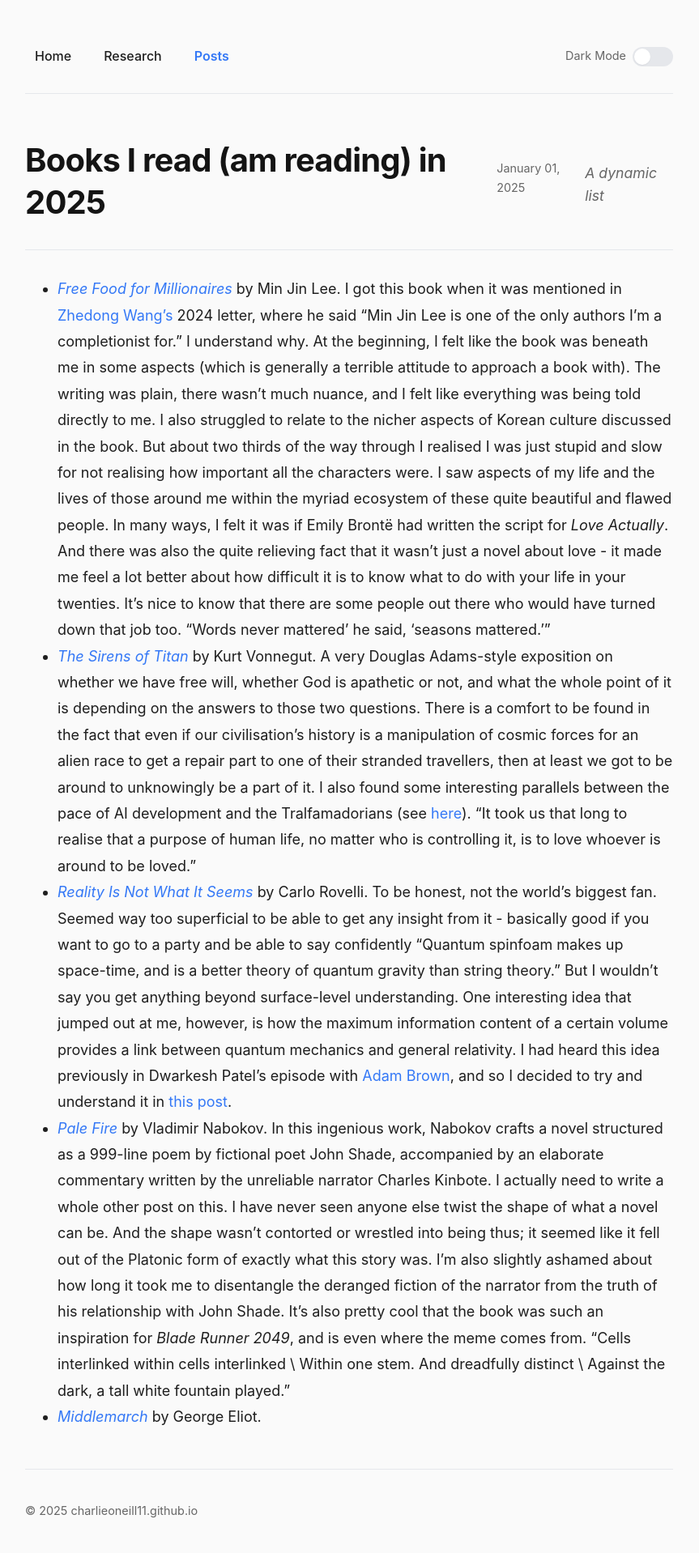
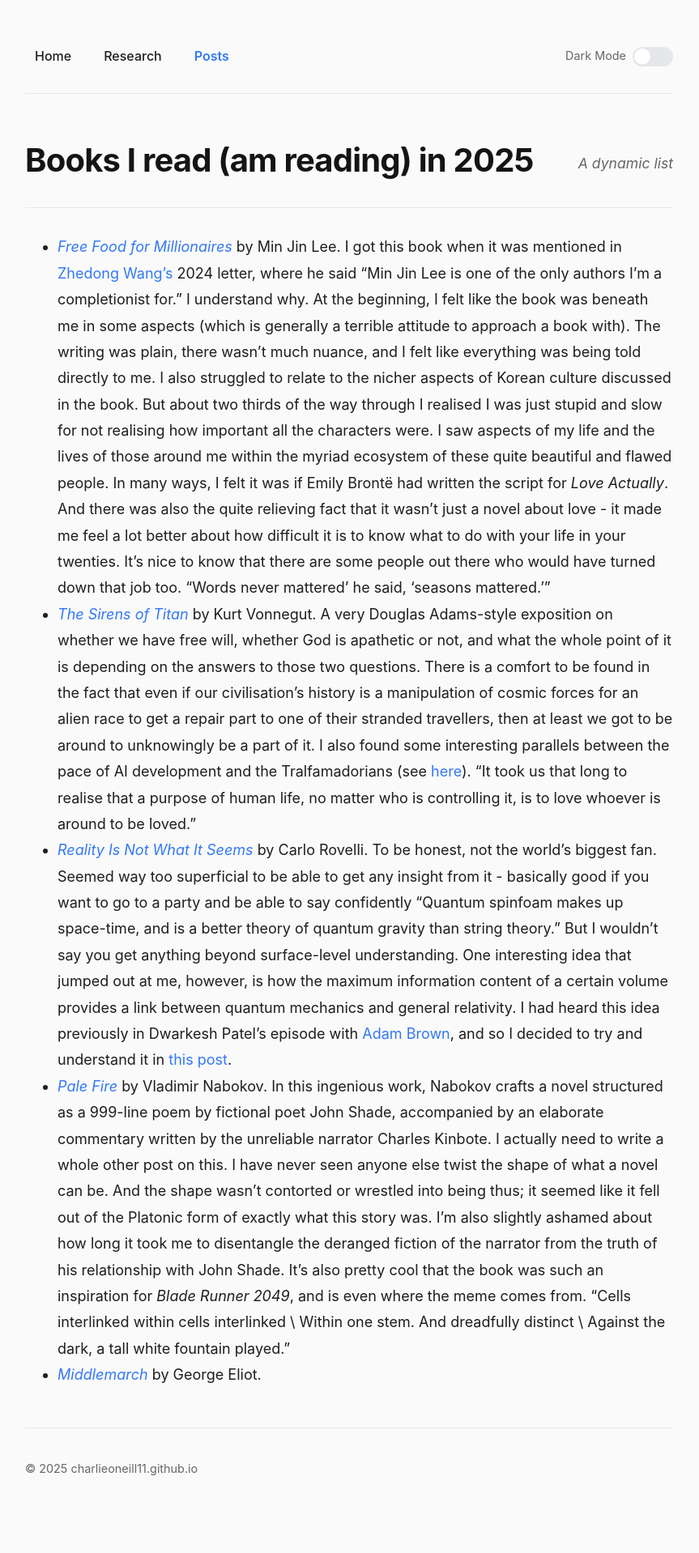
Before and after one commit to charlieoneill11/charlieoneill11.github.io, a Jekyll site: the page built from _posts/2025-01-01-2025_books.md, in a window 1280 px wide. Shown: the whole page at 81% size, without its empty margins (209-1072 px from the left). Built offline with Jekyll 4.4.1, drawn with Linux system fonts in a browser that asks for light colours; after the commit the page ends 1866 px from its top, so only the background shows below that.

Commit message:
fixed post titles

```diff
--- a/_layouts/post.html
+++ b/_layouts/post.html
@@ -1,10 +1,9 @@
 ---
 layout: default
 ---
-<article class="post">
+<article class="post fade-in">
     <header class="post-header">
         <h1 class="post-title">{{ page.title }}</h1>
-        <div class="post-date">{{ page.date | date: "%B %d, %Y" }}</div>
         {% if page.description %}
         <div class="post-description">{{ page.description }}</div>
         {% endif %}
```
